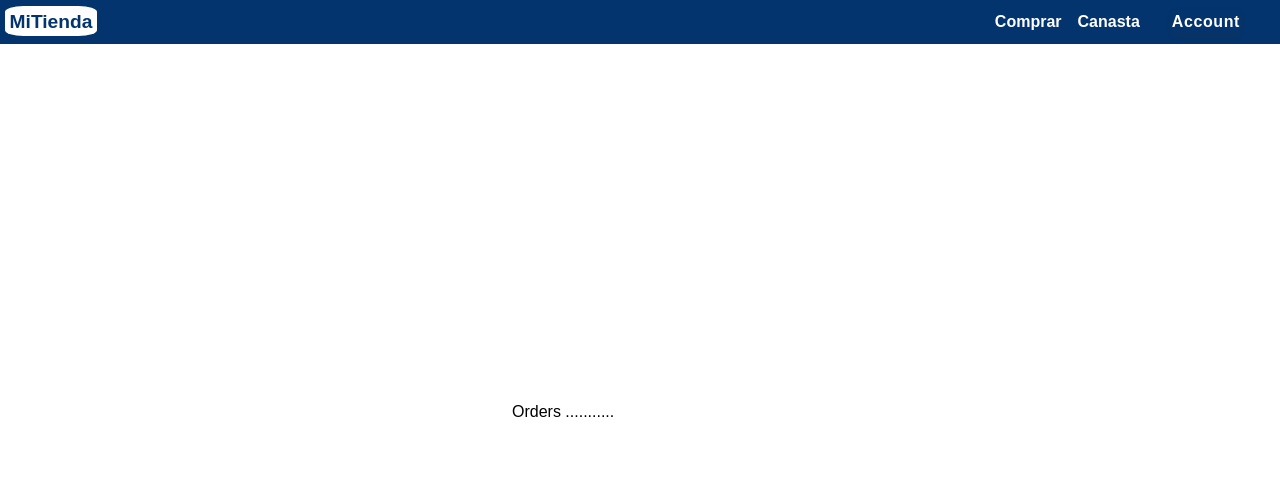
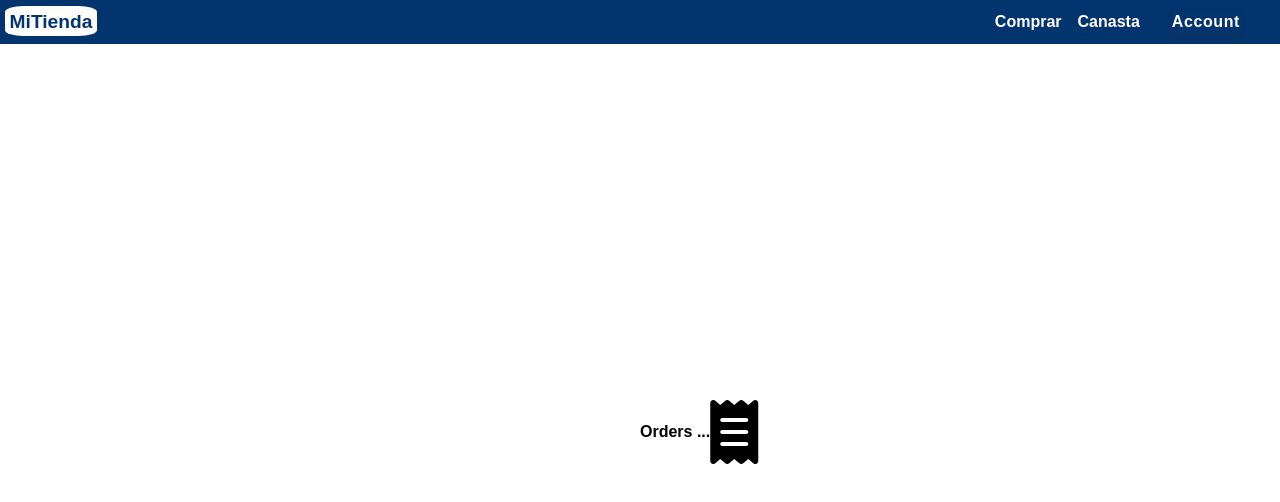
Before and after one commit to Efuentesr/miTienda, a React (Vite) app: page /orders in a window 1280 px wide. Shown: the top 502 px of the page. Built offline with nearby package versions, Linux system fonts and the light colour scheme.

Commit message:
2025-01-26 v7

```diff
--- a/src/components/Orders.jsx
+++ b/src/components/Orders.jsx
@@ -2,8 +2,12 @@ import React from 'react'
 
 const Orders = () => {
   return (
-    <div  style={{  position: "fixed", top: "50%",  left: "40%"}}>
-        <h1>Orders ...........</h1>
+
+    <div  style={{ display: "flex", alignItems: "center",  position: "absolute", fontWeight: "600", top: "50%",  left: "50%"}}>
+
+    <h1 >Orders ... </h1>
+    <i style={{fontSize: "4rem"}} className='fas'>&#xf543;</i>
+
     </div>
   )
 }
```
